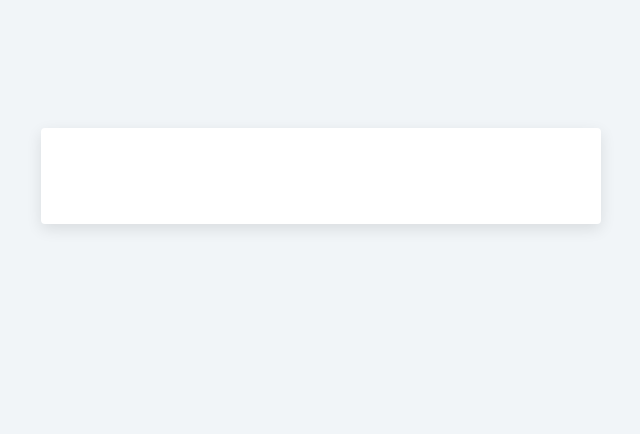
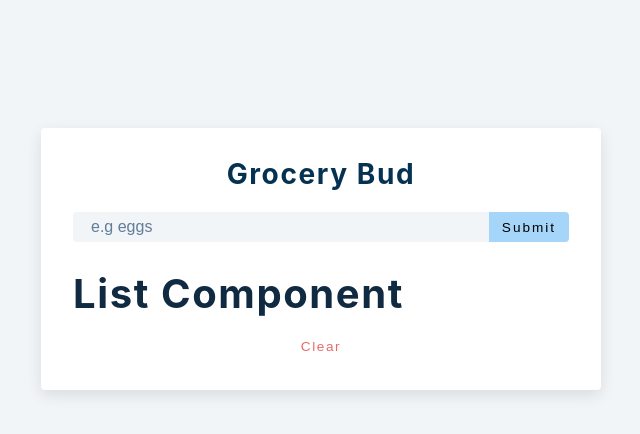
Before and after one commit to unclejide1/LRCT-1-2020, a React (Create React App) app in the folder grocery-bud/: page / in a window 1280 px wide. Shown: the top 434 px of the page, without its empty margins (319-959 px from the left). Built offline with nearby package versions, Linux system fonts and the light colour scheme.

Commit message:
feat: add form to collect grocery list items

```diff
--- a/grocery-bud/src/App.js
+++ b/grocery-bud/src/App.js
@@ -8,11 +8,39 @@
   const [isEdit, setEdit] = useState(false)
   const [editId, setEditId] = useState(null)
   const [alert, setAlert] = useState({show: false, msg: '', type:''})
-  return <section className ="section-center">
-    <div className="grocery-container">
 
-    </div>
-  </section>
+   const handleSubmit = (e) => {
+     e.preventDefault()
+    console.log('submitted')
+    console.log(name)
+
+   }
+  return (
+    <section className='section-center'>
+      <form className='grocery-form' onSubmit={handleSubmit}>
+        {alert.show && <Alert />}
+        <h3>Grocery Bud</h3>
+        <div className='form-control'>
+          <input
+            type='text'
+            name='name'
+            id='name'
+            value={name}
+            placeholder='e.g eggs'
+            onChange={(e) => setName(e.target.value)}
+            className="grocery"
+          />
+          <button type='submit' className='submit-btn'>
+            {isEdit ? 'edit' : 'submit'}
+          </button>
+        </div>
+      </form>
+      <div className='grocery-container'>
+        <List />
+        <button className='clear-btn'>clear</button>
+      </div>
+    </section>
+  )
 }
 
 export default App
```
